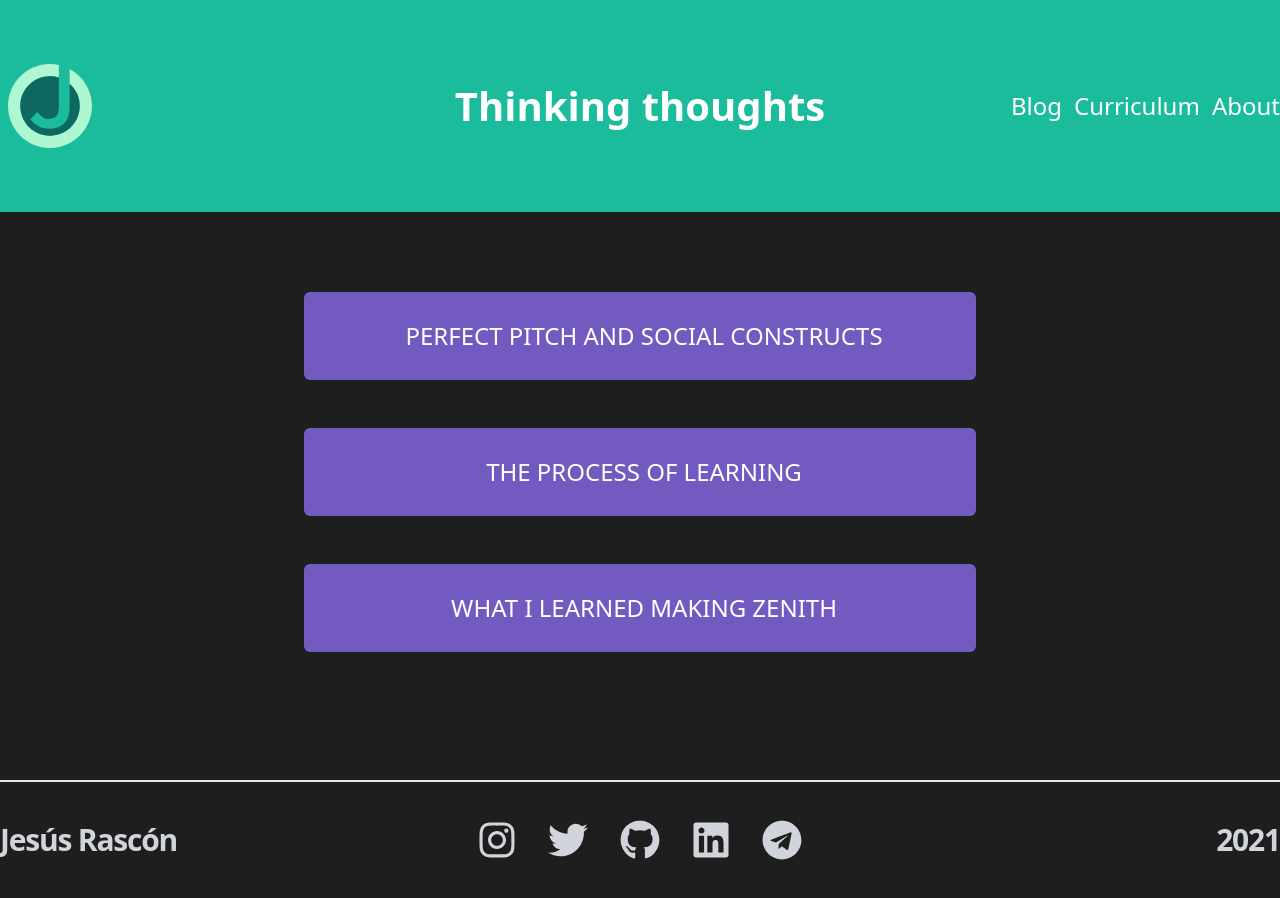
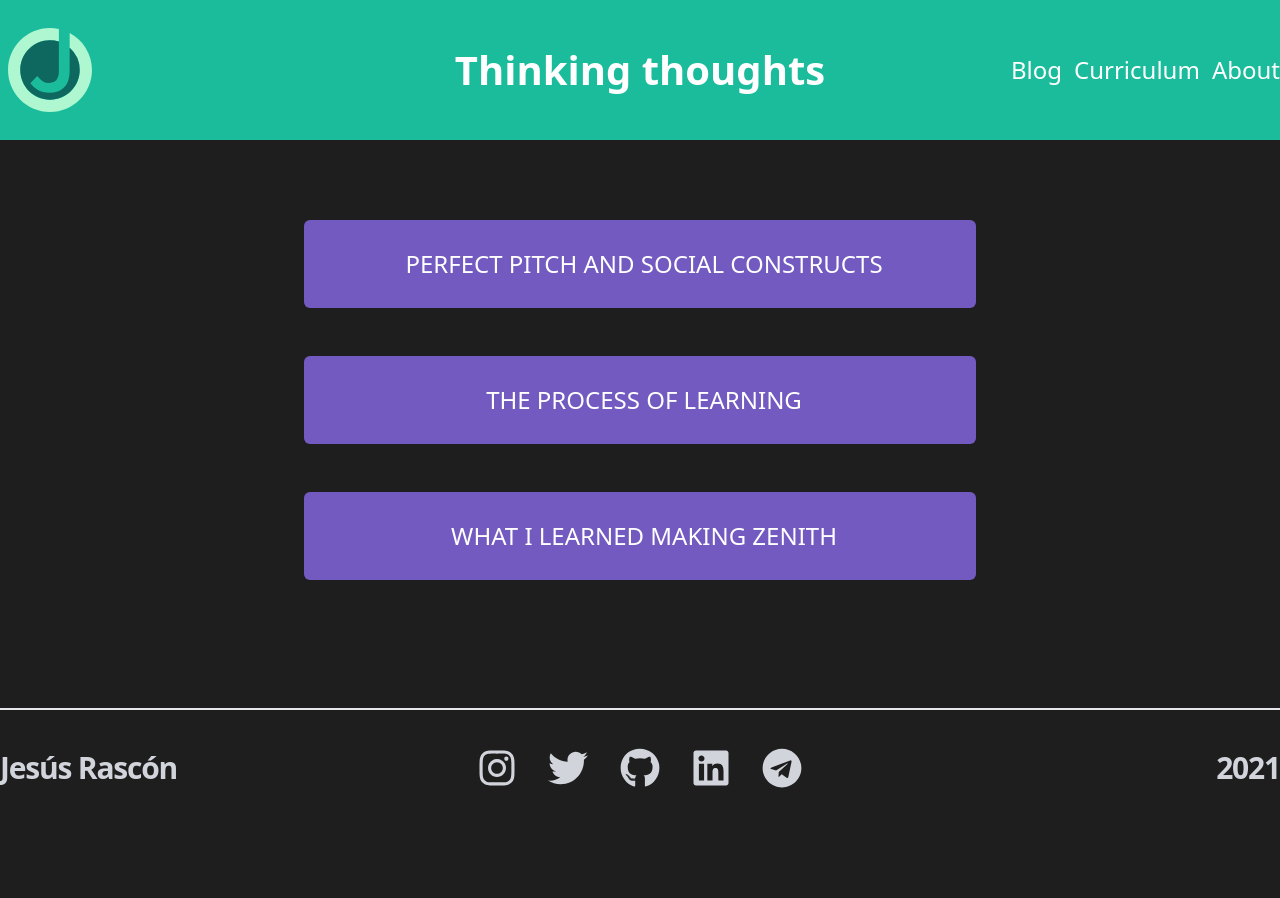
Before and after one commit to jesi-rgb/old.jesirgb.com, a Next.js app: page /blog in a window 1280 px wide. After the commit the page ends 826 px from the top, so only its background shows below. Built offline with nearby package versions, Linux system fonts and the light colour scheme.

Commit message:
tweaking header

```diff
--- a/components/HeaderTW.js
+++ b/components/HeaderTW.js
@@ -6,10 +6,10 @@ export const HeaderTW = () => {
       {/* header itself */}
       <div className="relative bg-accent-1 mb-10 md:mb-20">
         {/* div for all three elements */}
-        <div className="flex flex-row items-center md:py-14 md:max-w-screen-md lg:max-w-screen-lg xl:max-w-screen-xl mx-auto">
+        <div className="flex flex-row items-center md:py-5 md:max-w-screen-md lg:max-w-screen-lg xl:max-w-screen-xl mx-auto">
           {/* logo */}
           <div className="flex w-1/2 md:w-1/3 md:justify-start">
-            <a href="/">
+            <a href="/" className="-m-5 md:-m-0">
               <img
                 src="/jesi.svg"
                 alt="logo for jesús rascón"
```
